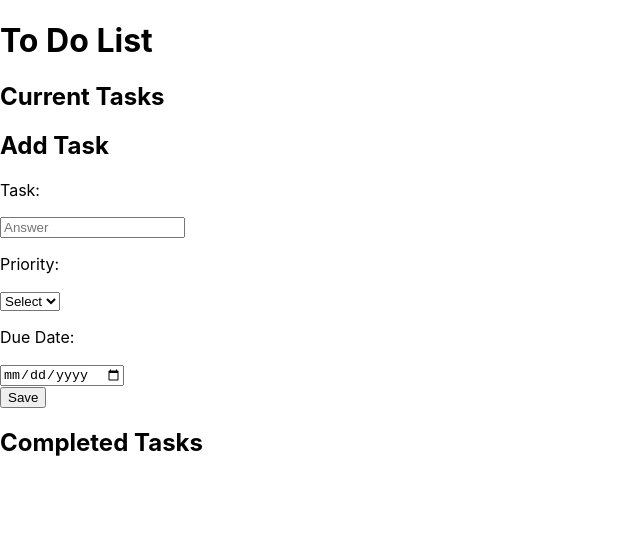
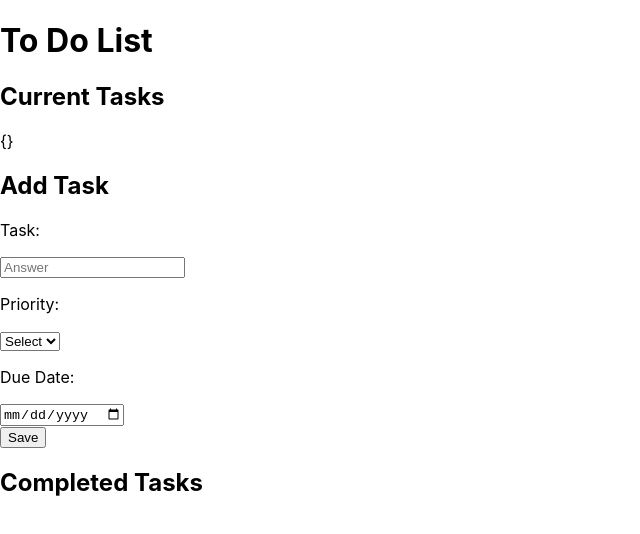
Before and after one commit to joesRepos/ToDone, a React (Create React App) app in the folder client/: page / in a window 1280 px wide. Shown: the top 534 px of the page, without its empty margins (0-640 px from the left). Built offline with nearby package versions, Linux system fonts and the light colour scheme; no server answers.

Commit message:
Fixing currentTask error.

```diff
--- a/client/src/App.js
+++ b/client/src/App.js
@@ -23,7 +23,7 @@ function App() {
     for (let currentTask of currentTasksData) {
       console.log(currentTask);
       rows.push(
-        <div classname = "current-task">{currentTask}</div>
+        <p key={currentTask}>{JSON.stringify(currentTask)}</p>
       )
     }
     return rows;
@@ -83,6 +83,7 @@ function App() {
     <div classname ="task-page">
       <h1>To Do List</h1>
       <h2>Current Tasks</h2>
+      <DisplayTasks/>
       <h2>Add Task</h2>
       <NewTaskBox/>
       <button type="button" id="button" onClick={SaveNewTask}>Save</button>
```
